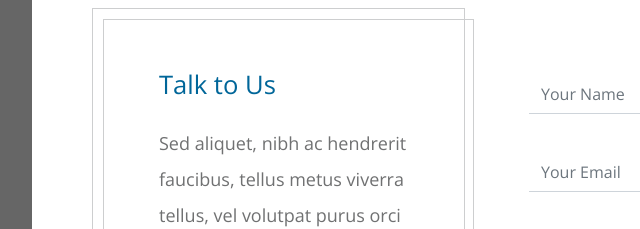
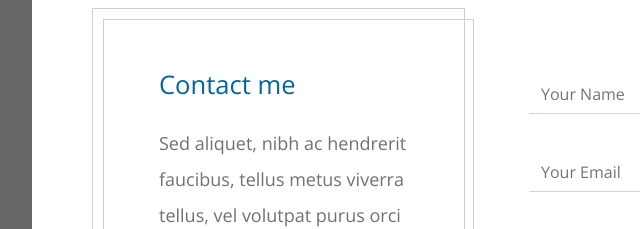
Before and after one commit to eduardo-santin/eduardo-santin.io, a plain HTML site: page index.html in a window 1280 px wide. Shown: the part 2501-2730 px from the top of the page, 352-992 px from the left. Drawn offline with nearby package versions, Linux system fonts and the light colour scheme.

Commit message:
Update index.html

```diff
--- a/index.html
+++ b/index.html
@@ -198,7 +198,7 @@ https://templatemo.com/tm-536-dream-pulse
         <div class="col-xl-6 mb-5">
           <div class="tm-double-border-1 tm-border-gray">
             <div class="tm-double-border-2 tm-border-gray tm-box-pad">
-              <h2 class="tm-color-primary tm-section-title mb-4">Talk to Us</h2>
+              <h2 class="tm-color-primary tm-section-title mb-4">Contact me </h2>
               <p class="mb-4">
                 Sed aliquet, nibh ac hendrerit faucibus, tellus metus viverra
                 tellus, vel volutpat purus orci ac ex.
```
